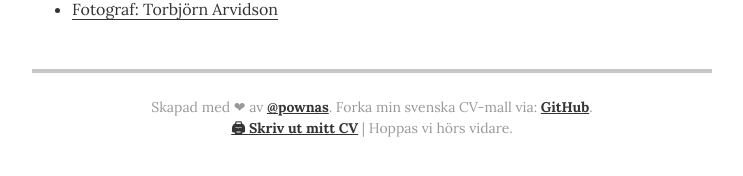
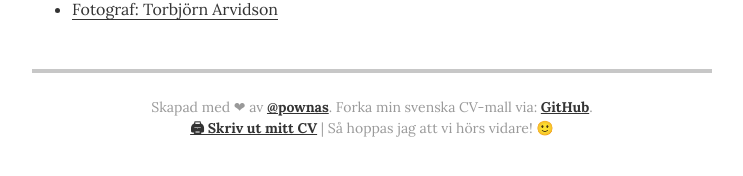
Before and after one commit to pownas/CV, a Jekyll site: the page built from index.html, in a window 1280 px wide and 900 px high, scrolled down 2894 px. Shown: the part 713-889 px from the top of the window, without its empty margins (268-1011 px from the left). Built offline with Jekyll 4.4.1, drawn with Linux system fonts in a browser that asks for light colours.

Commit message:
Update resume.html

```diff
--- a/_layouts/resume.html
+++ b/_layouts/resume.html
@@ -276,8 +276,8 @@
           <span class="print-only">GitHub (<a>https://github.com/pownas/resume-swedish-template</a>)</span>
           <a href="https://github.com/pownas/resume-swedish-template" class="no-print">GitHub</a>.
         </p>
-        <p class="footer-line no-print"><a href="#print" onclick="window.print();return false;">🖨 Skriv ut mitt CV</a> | Hoppas vi hörs vidare.</p>
-        <p class="footer-line print-only">CV utskrivet ifrån: <a href="https://pownas.github.io/CV">https://pownas.github.io/CV</a> | Hoppas vi hörs vidare.</p>
+        <p class="footer-line no-print"><a href="#print" onclick="window.print();return false;">🖨 Skriv ut mitt CV</a> | Så hoppas jag att vi hörs vidare! 🙂</p>
+        <p class="footer-line print-only">CV utskrivet ifrån: <a href="https://pownas.github.io/CV">https://pownas.github.io/CV</a> | Jag hoppas vi hörs vidare!</p>
       </footer>
 
     </div>
```
